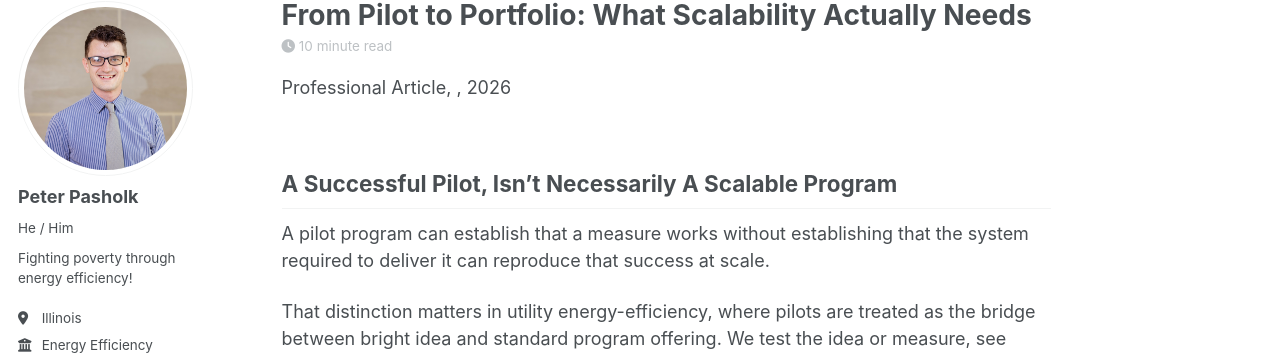
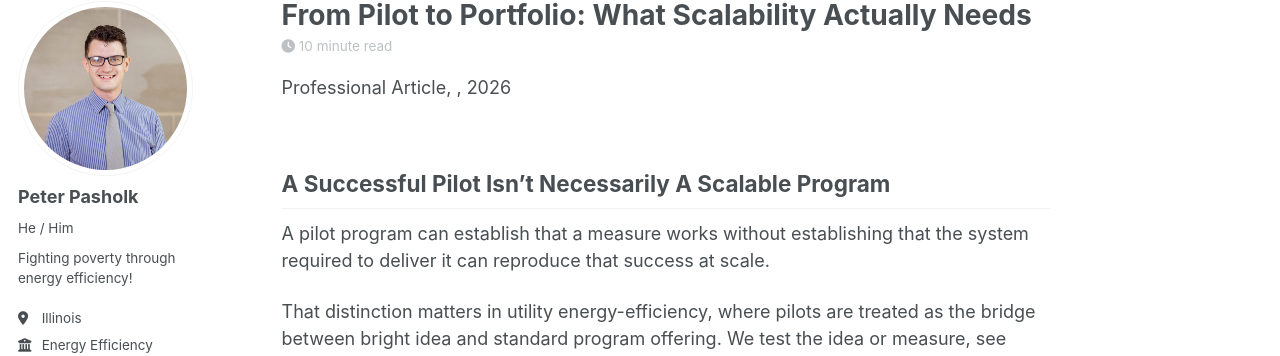
Before and after one commit to ppasholk/ppasholk.github.io, a Jekyll site: the page built from _teaching/pilot-to-portfolio.md, in a window 1280 px wide and 900 px high. Shown: the part 98-454 px from the top of the window. Built offline with Jekyll 4.4.1, drawn with Linux system fonts in a browser that asks for light colours; a script that is not in the unit is left out.

```diff
--- a/_teaching/pilot-to-portfolio.md
+++ b/_teaching/pilot-to-portfolio.md
@@ -21,7 +21,7 @@ toc_sticky: true
 classes: wide
 ---
 
-## A Successful Pilot, Isn't Necessarily A Scalable Program
+## A Successful Pilot Isn't Necessarily A Scalable Program
 
 A pilot program can establish that a measure works without
 establishing that the system required to deliver it can reproduce that success
```
